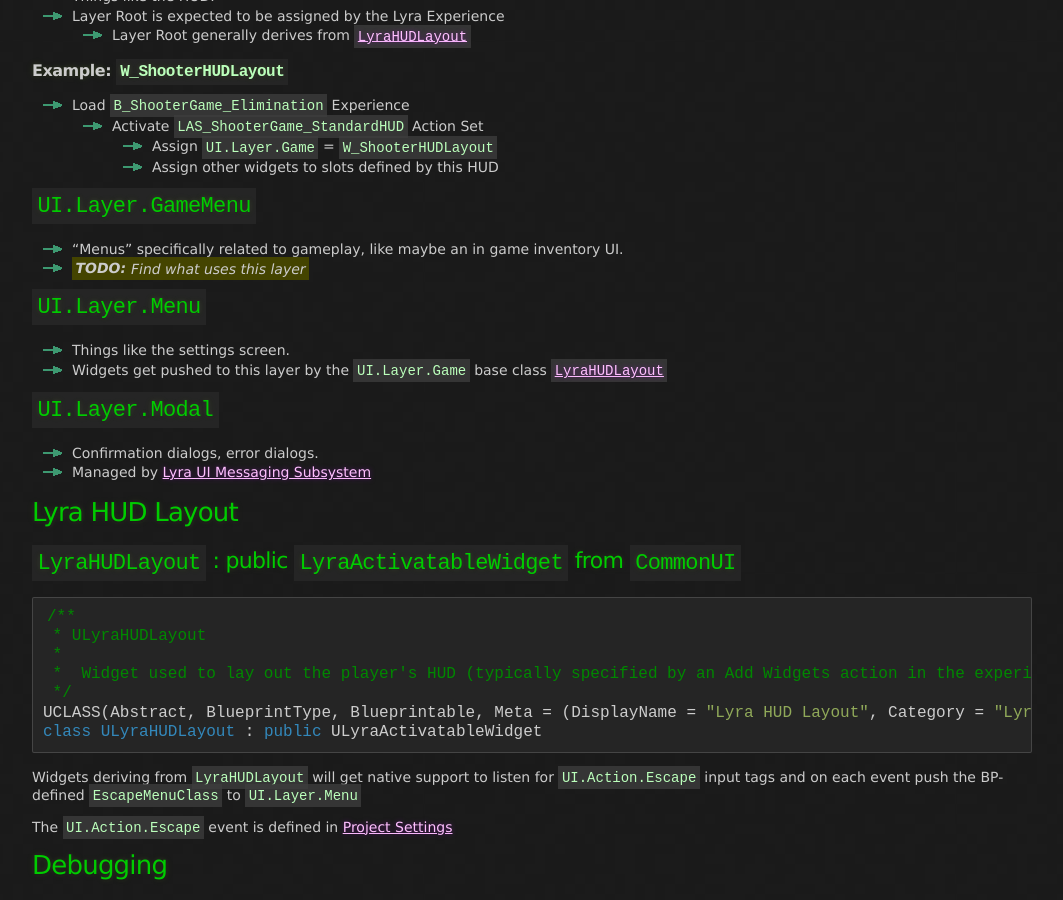
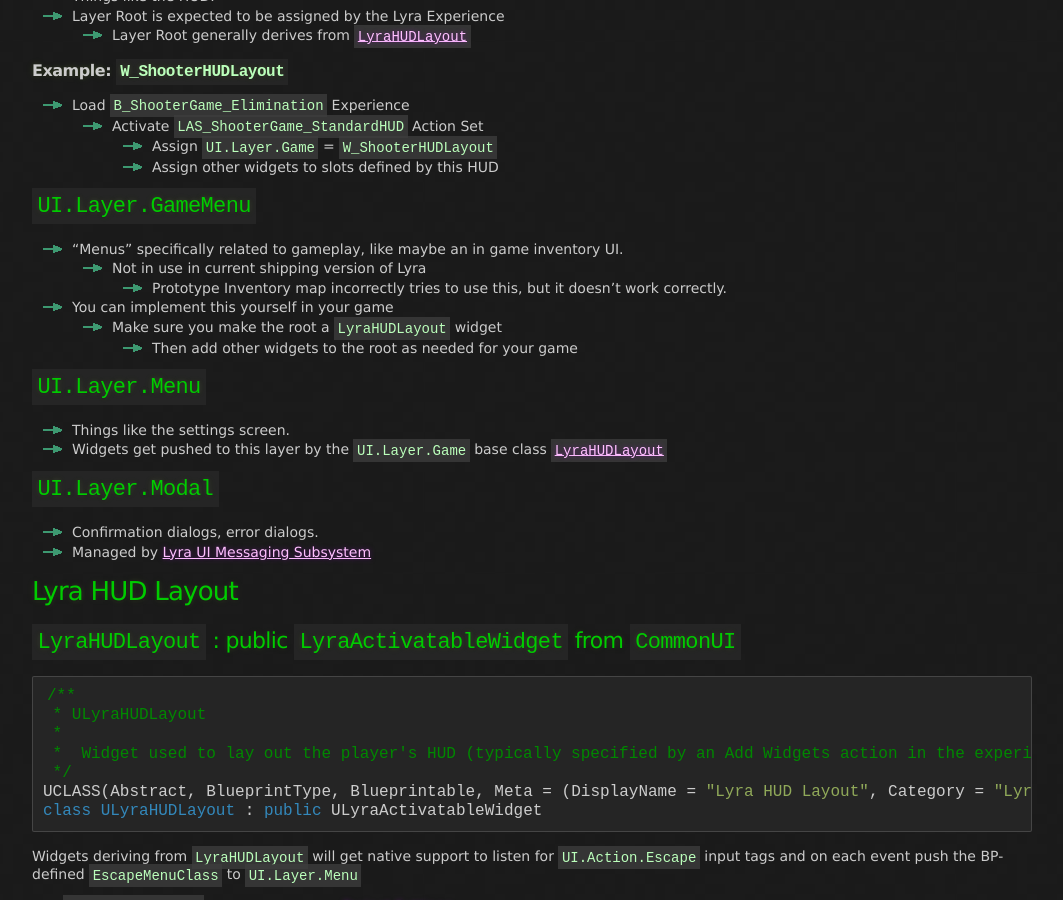
Before and after one commit to x157/x157.github.io, a Jekyll site: the page built from UE5/LyraStarterGame/CommonUI/index.md, in a window 1280 px wide and 900 px high, scrolled down 491 px. Shown: the whole window, without its empty margins (108-1171 px from the left). Built offline with Jekyll 4.4.1, drawn with Linux system fonts in a browser that asks for light colours.

Commit message:
Update `UI.Layer.GameMenu` info

```diff
--- a/UE5/LyraStarterGame/CommonUI/index.md
+++ b/UE5/LyraStarterGame/CommonUI/index.md
@@ -34,7 +34,11 @@
 
 ### `UI.Layer.GameMenu`
 - "Menus" specifically related to gameplay, like maybe an in game inventory UI.
-- <todo>Find what uses this layer</todo>
+  - Not in use in current shipping version of Lyra
+    - Prototype Inventory map incorrectly tries to use this, but it doesn't work correctly.
+- You can implement this yourself in your game
+  - Make sure you make the root a `LyraHUDLayout` widget
+    - Then add other widgets to the root as needed for your game
 
 ### `UI.Layer.Menu`
 - Things like the settings screen.
```
